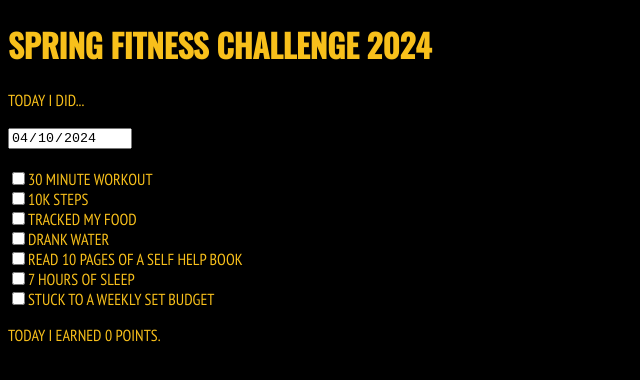
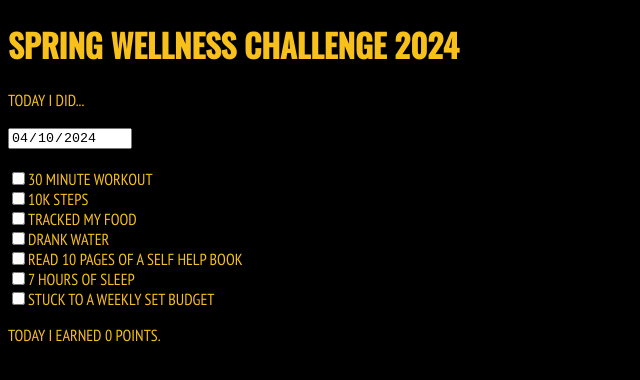
Before and after one commit to mysafetyhq/wellness, a plain HTML site: page index.html in a window 1280 px wide. Shown: the whole page, without its empty margins (0-640 px from the left). Drawn offline with nearby package versions, Linux system fonts and the light colour scheme.

Commit message:
Update index.html

```diff
--- a/index.html
+++ b/index.html
@@ -3,7 +3,7 @@
 <head>
     <meta charset="UTF-8">
     <meta name="viewport" content="width=device-width, initial-scale=1.0">
-    <title style="font-family: 'Oswald', sans-serif; font-weight: bold;">SPRING WELLNESS CHALLENGE 2024</title>
+    <title style="font-family: 'Oswald', sans-serif; font-weight: bold;">FOUNDATION WELLNESS 2024</title>
     <style>
         /* Add your custom styles here */
        body {
@@ -19,7 +19,7 @@
     <link href="https://fonts.googleapis.com/css2?family=PT+Sans+Narrow:wght@400&display=swap" rel="stylesheet">
 </head>
 <body>
-    <h1 style="font-family: 'Oswald', sans-serif; font-weight: bold;">SPRING FITNESS CHALLENGE 2024</h1>
+    <h1 style="font-family: 'Oswald', sans-serif; font-weight: bold;">SPRING WELLNESS CHALLENGE 2024</h1>
     <p>TODAY I DID...</p>
     <input type="date" id="challengeDate" value="" readonly>
     <br>
```
